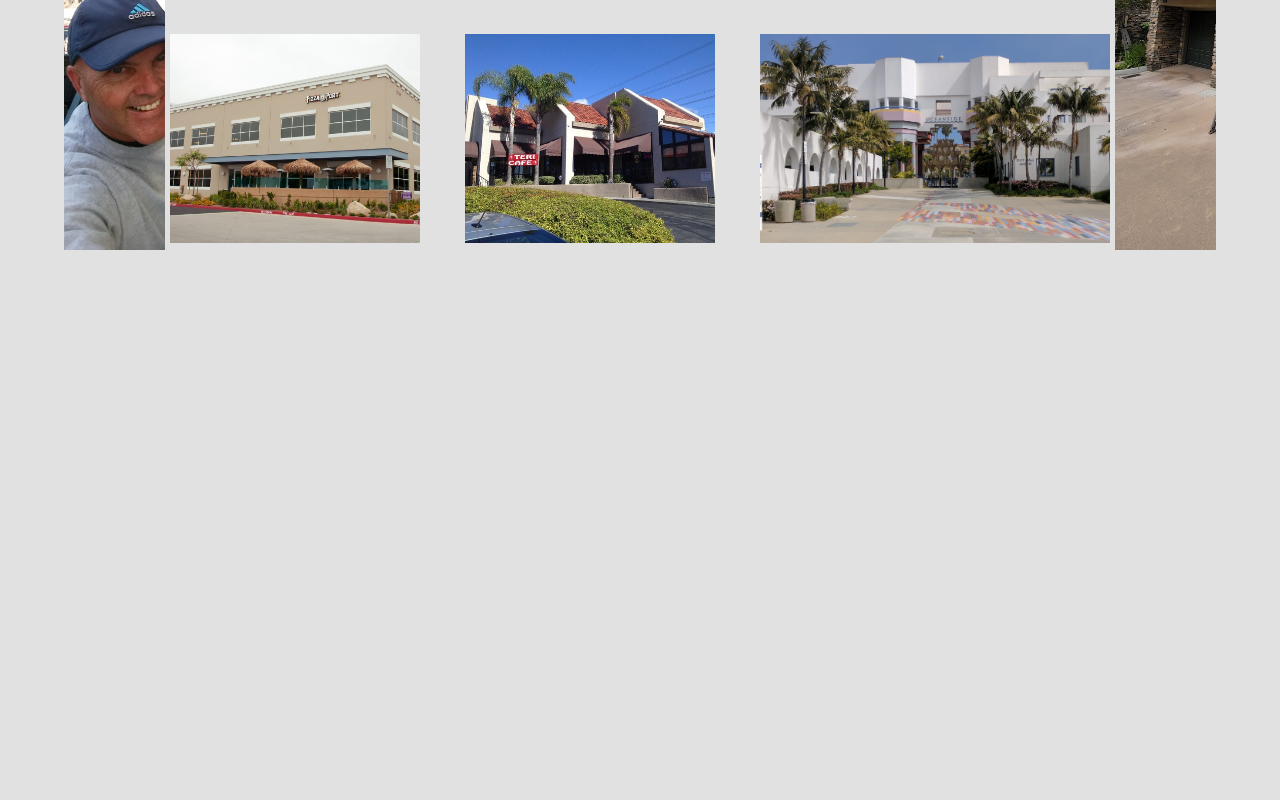
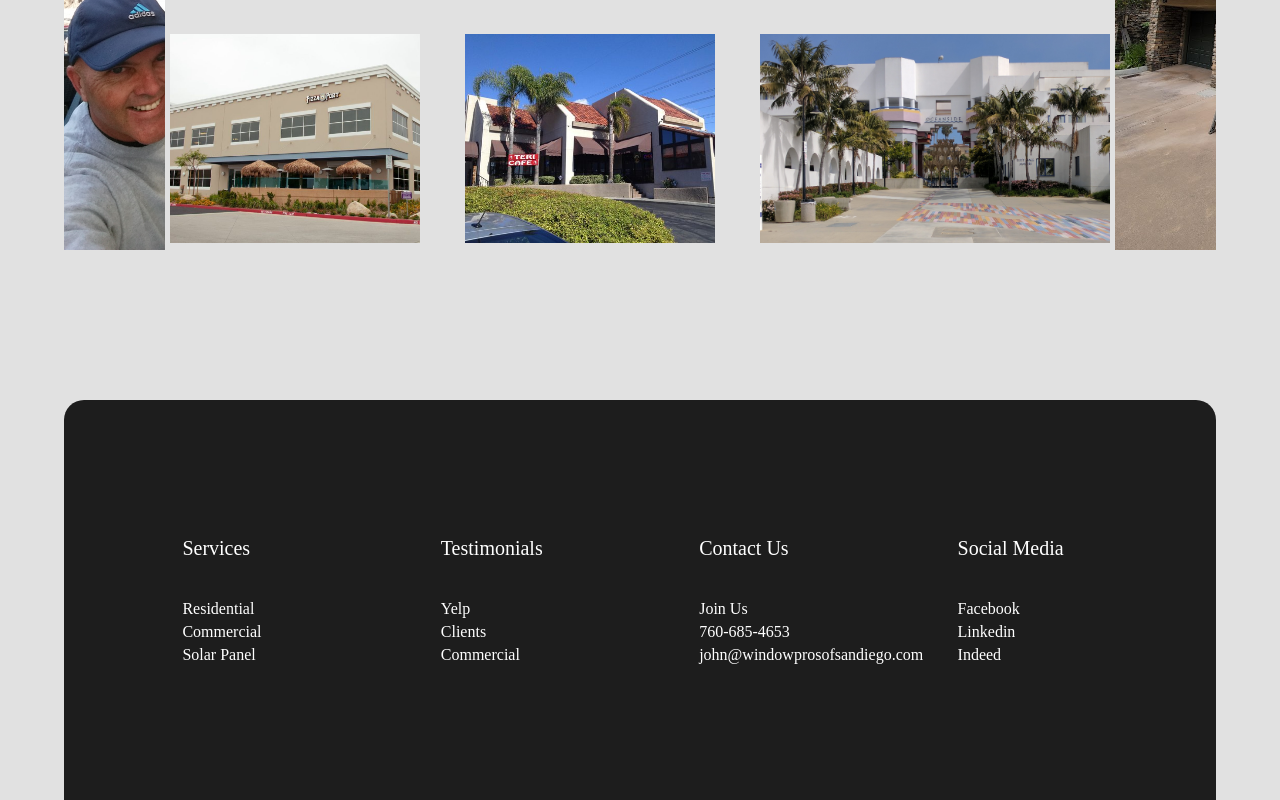
Before and after one commit to UlyssesCortes/WindowProsWebsite, a React (Vite) app: page / in a window 1280 px wide. Shown: the part 3710-4510 px from the top of the page. Before the commit the page ends 3960 px from the top, so only its background shows below. Built offline with nearby package versions, Linux system fonts and the light colour scheme.

Commit message:
footer compleated

```diff
--- /dev/null
+++ b/src/CSS/Footer.css
@@ -0,0 +1,35 @@
+.footer {
+    display: flex;
+    justify-content: space-evenly;
+    align-items: center;
+    margin-top: 150px;
+    background-color: #1D1D1D;
+    border-top-left-radius: 20px;
+    border-top-right-radius: 20px;
+    height: 400px;
+    color: white;
+}
+
+.footerColumn {
+    display: flex;
+    flex-direction: column;
+    width: 140px;
+    gap: 40px;
+}
+
+.linkTtitle {
+    font-size: 20px;
+}
+
+.linksFooter {
+    display: flex;
+    flex-direction: column;
+    gap: 5px;
+    color: white;
+}
+
+.linksFooter a {
+    align-self: flex-start;
+    font-size: 16px;
+    cursor: pointer;
+}
--- /dev/null
+++ b/src/Components/Footer.jsx
@@ -0,0 +1,41 @@
+import React from 'react'
+import '../CSS/Footer.css'
+
+export default function Footer() {
+    return (
+        <section className='footer'>
+            <div className='footerColumn'>
+                <p className='linkTtitle'>Services</p>
+                <div className='linksFooter'>
+                    <a>Residential</a>
+                    <a>Commercial</a>
+                    <a>Solar Panel</a>
+                </div>
+            </div>
+            <div className='footerColumn'>
+                <p className='linkTtitle'>Testimonials</p>
+                <div className='linksFooter'>
+                    <a>Yelp</a>
+                    <a>Clients</a>
+                    <a>Commercial</a>
+                </div>
+            </div>
+            <div className='footerColumn'>
+                <p className='linkTtitle'>Contact Us</p>
+                <div className='linksFooter'>
+                    <a>Join Us</a>
+                    <a>760-685-4653</a>
+                    <a>john@windowprosofsandiego.com</a>
+                </div>
+            </div>
+            <div className='footerColumn'>
+                <p className='linkTtitle'>Social Media</p>
+                <div className='linksFooter'>
+                    <a>Facebook</a>
+                    <a>Linkedin</a>
+                    <a>Indeed</a>
+                </div>
+            </div>
+        </section>
+    )
+}
--- a/src/Components/Reviews.jsx
+++ b/src/Components/Reviews.jsx
@@ -4,7 +4,7 @@ import '../CSS/Reviews.css'
 
 export default function Reviews() {
     return (
-        <main className='reviewsSection'>
+        <main className='reviewsSection' id='reviews'>
 
             <section className='subHeader'>
                 <p className='sectionTitle'>Reviews</p>
--- a/src/Components/Services.jsx
+++ b/src/Components/Services.jsx
@@ -4,7 +4,7 @@ import '../CSS/Services.css'
 
 export default function Services() {
     return (
-        <main className='services'>
+        <main className='services' id='services'>
             <div className='subHeaderServ'>
                 <p className='sectionTitle'>Services</p>
                 <div className='serviceQuote'>
--- a/src/index.css
+++ b/src/index.css
@@ -2,6 +2,7 @@
     padding: 0;
     margin: 0;
     box-sizing: border-box;
+    scroll-behavior: smooth;
 }
 
 body {
--- a/src/main.jsx
+++ b/src/main.jsx
@@ -7,6 +7,7 @@ import Services from './Components/Services'
 import OurBenefits from './Components/OurBenefits'
 import Reviews from './Components/Reviews'
 import Gallery from './Components/Gallery'
+import Footer from './Components/Footer'
 
 ReactDOM.createRoot(document.getElementById('root')).render(
   <React.StrictMode>
@@ -16,5 +17,6 @@ ReactDOM.createRoot(document.getElementById('root')).render(
     <OurBenefits />
     <Reviews />
     <Gallery />
+    <Footer />
   </React.StrictMode>,
 )
```
